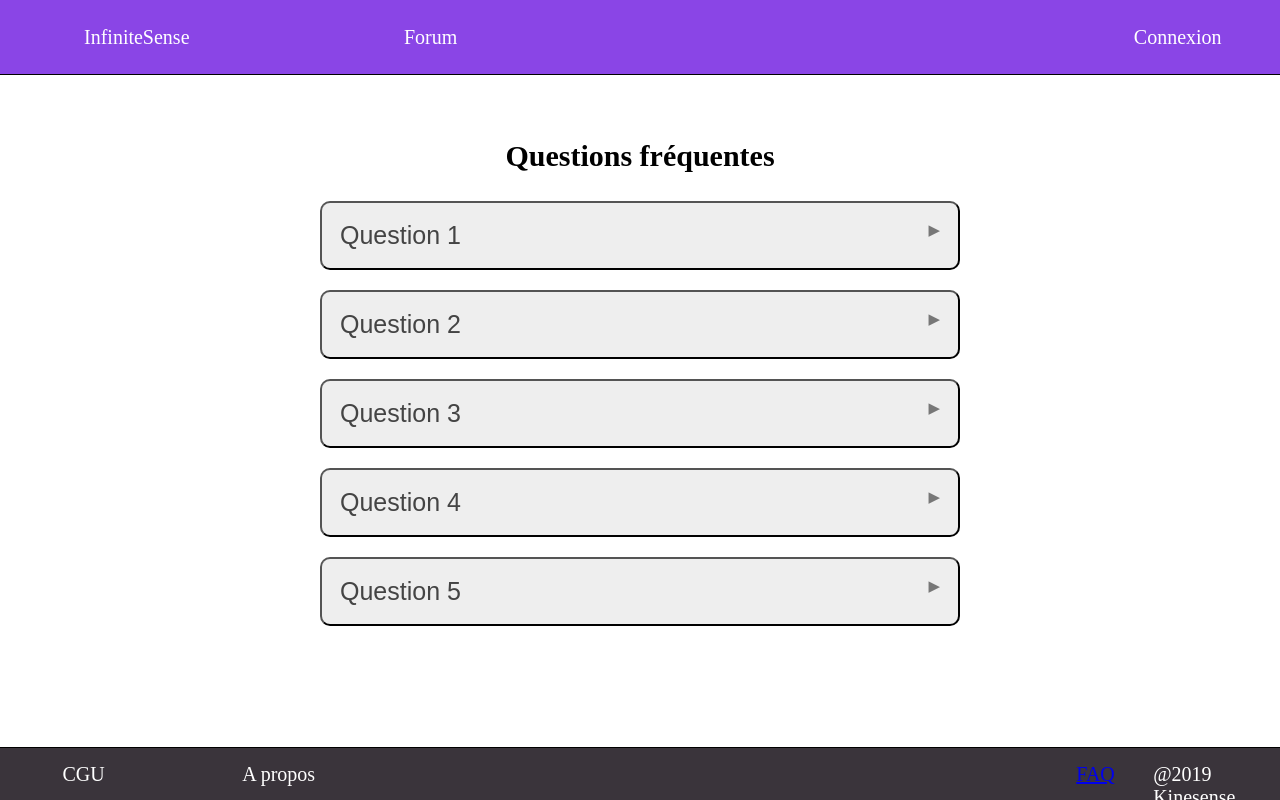
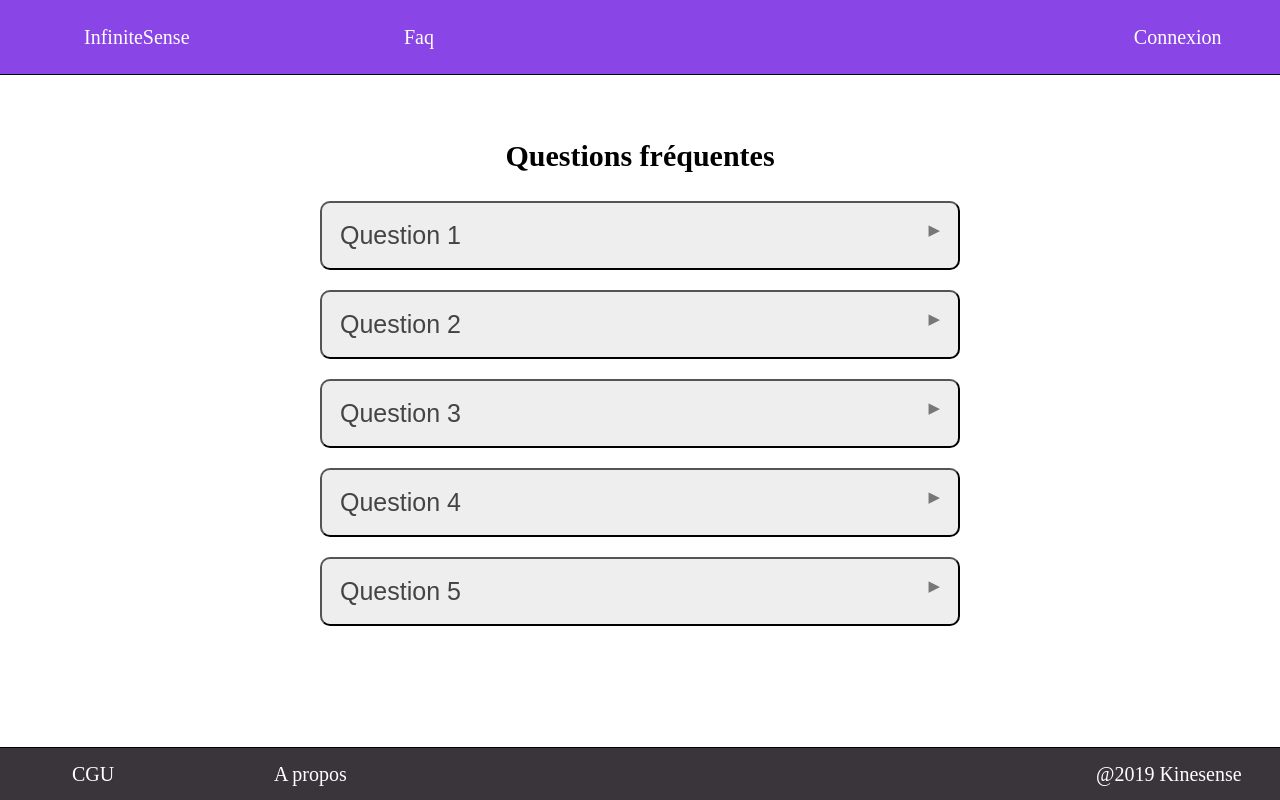
Before and after one commit to DaubieMatthieu/app-informatique, a PHP site: page /view/autre/Faq.php in a window 1280 px wide. Run offline with PHP 8.4, Linux system fonts and the light colour scheme.

Commit message:
Commit n°9.2 Ajout Faq dans le header

```diff
--- a/src/public/css/autre/faq.css
+++ b/src/public/css/autre/faq.css
@@ -4,12 +4,17 @@ section{
 	position:relative;
 	top:75px;
 	width: 100%;
+}
 
+section h1
+{
+	font-size:30px;
+	text-align: center;
+  margin-top:5%;
 }
 
 #faq{
 	margin:auto;
-  margin-top:5%;
   margin-bottom:5%;
 	width: 50%;
 	display: flex;
@@ -17,10 +22,6 @@ section{
 	align-items: center;
 }
 
-section h1
-{
-	font-size:30px;
-}
 
 .question{
 	background-color: #eee;
--- a/src/view/autre/faq.php
+++ b/src/view/autre/faq.php
@@ -13,9 +13,10 @@
 		<?php include("../general/Header.php"); ?>
 
 		<section>
+
+			<h1>Questions fréquentes</h1></br>
+
 			<div id="faq">
-
-				<h1>Questions fréquentes</h1></br>
 
 				<button class="question">Question 1</button>
 				<div class="reponse">
--- a/src/view/general/Footer.php
+++ b/src/view/general/Footer.php
@@ -10,7 +10,6 @@
       <ul>
         <li>CGU</li>
         <li>A propos</li>
-        <li><a href="../faq/faq.php">FAQ</a></li>
         <li>@2019 Kinesense</li>
       </ul>
     </footer>
--- a/src/view/general/Header.php
+++ b/src/view/general/Header.php
@@ -12,7 +12,7 @@ session_start();
 	<header>
 		<ul id="deroulant">
 			<li><a href="../../Index.php">InfiniteSense</a></li>
-			<li><a href="../forum/Forum.php">Forum</a></li>
+			<li><a href="../autre/Faq.php">Faq</a></li>
 
 			<?php
 			if (isset($_SESSION['role'])) //si l'utilisateur est connecté et qu'il a un role
```
